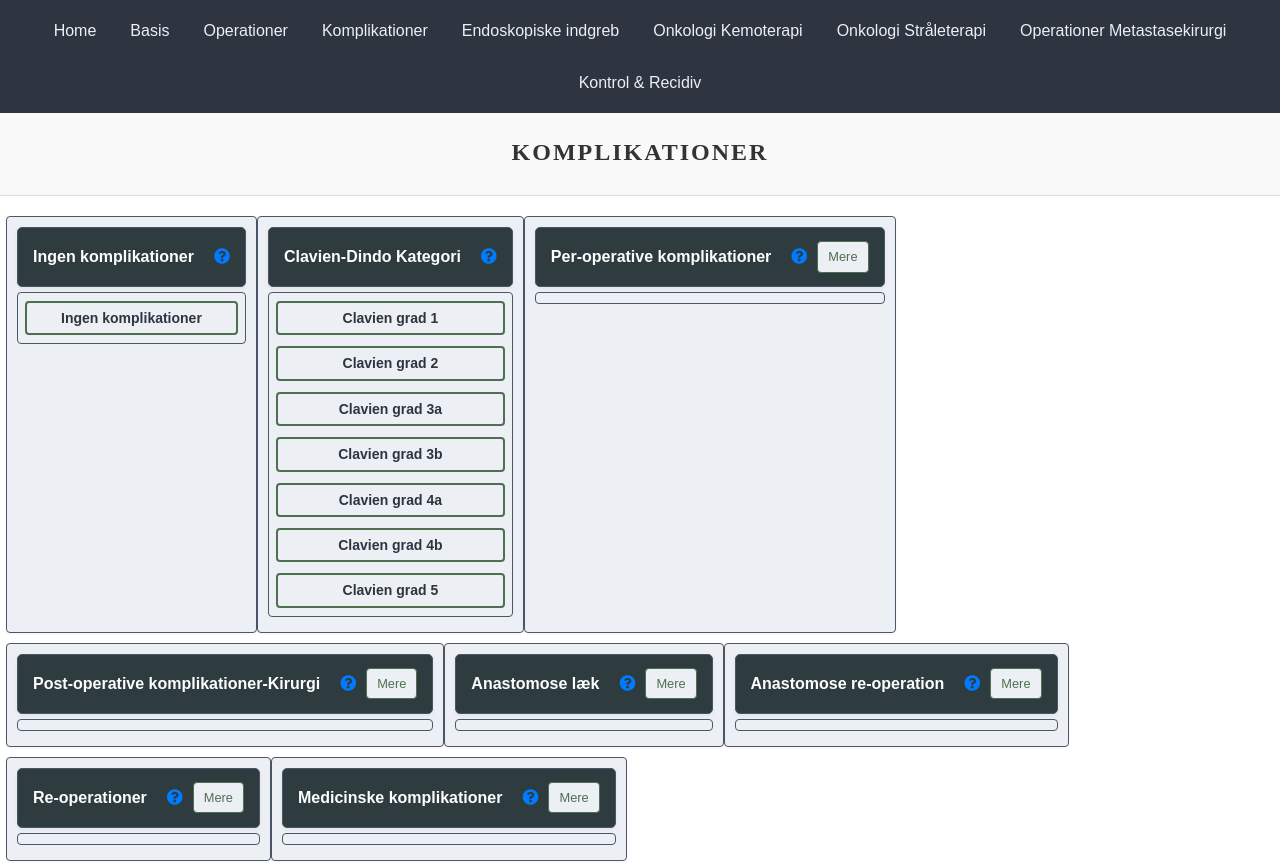
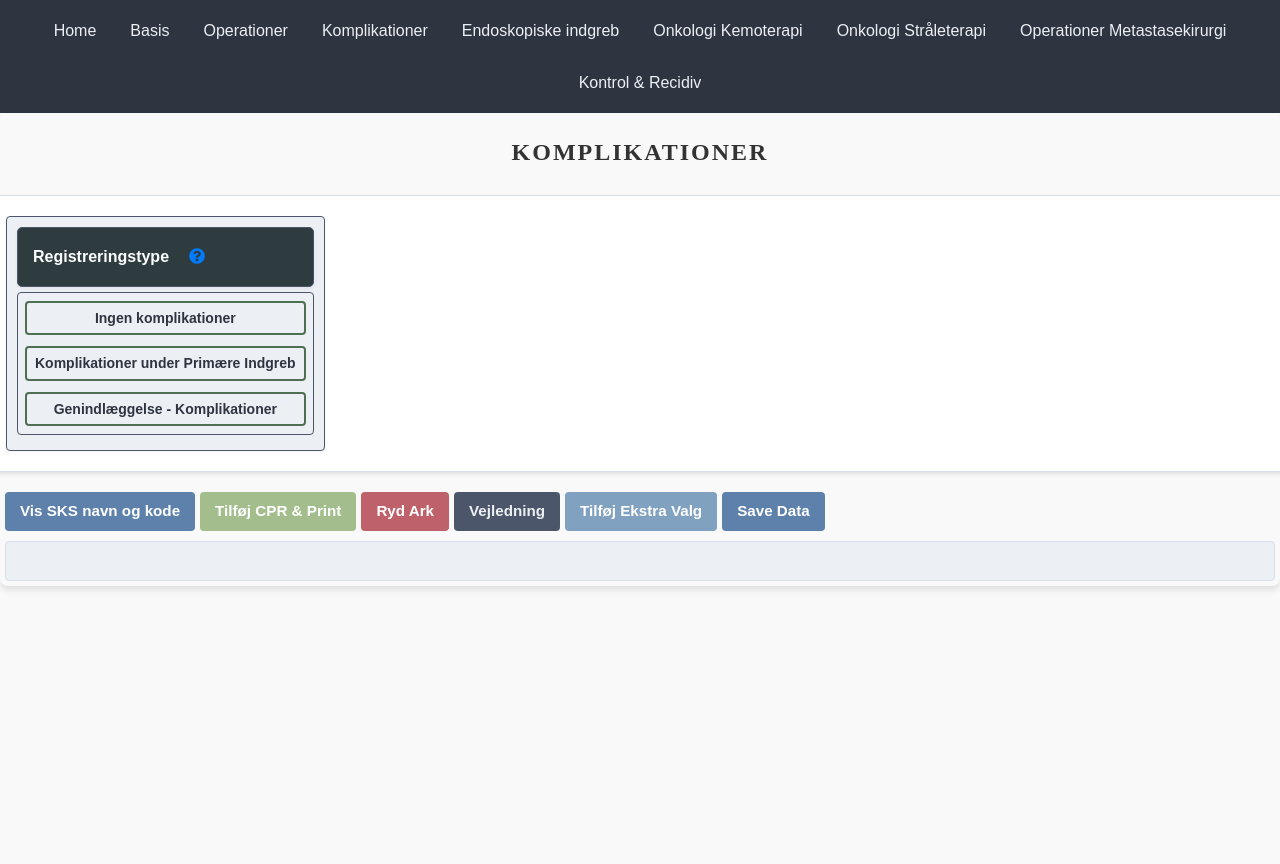
Before and after one commit to CrowMaster1/lpr, a plain HTML site: page page3.html in a window 1280 px wide. Shown: the top 864 px of the page. After the commit the page ends 800 px from the top, so only its background shows below. Drawn offline with nearby package versions, Linux system fonts and the light colour scheme.

Commit message:
Add context-based sub-sections to Komplikationer page
Page 3 now opens with a 3-way selector (Ingen komplikationer /
Komplikationer under Primære Indgreb / Genindlæggelse) that shows a
blue coding-guidance banner and reveals only the relevant groups.
Per-operative complications are hidden for Genindlæggelse context.
Context selector items are excluded from the SKS summary print.

- pages_script.js: InfoBanner group type, array OR support for showIf,
  attribute-based toggleUdvidet lookup
- summarymodal.js: respect SkipSummary flag on items
- page3_data.json: new Registreringstype group + showIf on all groups

Co-Authored-By: Claude Sonnet 4.6 <noreply@anthropic.com>

```diff
--- a/data/page3_data.json
+++ b/data/page3_data.json
@@ -1,8 +1,8 @@
 {
 	"Groups": [
 		{
-			"GroupHeading": "Ingen komplikationer",
-			"Description": "Kodes KUN såfremt forløbet har været ukompliceret - dvs ingen Clavion-Dindo Grad",
+			"GroupHeading": "Registreringstype",
+			"Description": "Vælg type af komplikationsregistrering for denne kontakt. 'Ingen komplikationer' kodes KUN såfremt forløbet har været ukompliceret.",
 			"AllowsMultipleSelections": false,
 			"SeeAlso": {
 				"URL": "https://manual.dccg-lpr.dk",
@@ -10,23 +10,52 @@
 			},
 			"Items": [
 				{
-					"LabelText": "Ingen komplikationer ",
-					"SKSnavn": "Ingen komplikationer ",
+					"LabelText": "Ingen komplikationer",
+					"SKSnavn": "Ingen komplikationer",
 					"SKScode": "VV00051",
-					"Vejledning": "",
+					"Vejledning": "Tillægskode til aktionsdiagnosen. Kodes KUN ved ukompliceret forløb - dvs. ingen Clavien-Dindo gradering.",
 					"DisplayType": "simple",
 					"Show": true
+				},
+				{
+					"LabelText": "Komplikationer under Primære Indgreb",
+					"SKSnavn": "Komplikationer under Primære Indgreb",
+					"SKScode": "PRIMAER",
+					"Vejledning": "Komplikationer registreres som bi-diagnoser til aktionsdiagnosen med tillægskode for grad (Clavien-Dindo).",
+					"DisplayType": "simple",
+					"Show": true,
+					"SkipSummary": true
+				},
+				{
+					"LabelText": "Genindlæggelse - Komplikationer",
+					"SKSnavn": "Genindlæggelse - Komplikationer",
+					"SKScode": "GENIND",
+					"Vejledning": "Komplikationen registreres som aktionsdiagnose på genindlæggelsen/ambulant besøg. Tilføj tillægskode for grad (Clavien-Dindo).",
+					"DisplayType": "simple",
+					"Show": true,
+					"SkipSummary": true
 				}
 			]
 		},
 		{
+			"GroupHeading": "Kodningsvejledning - Primære Indgreb",
+			"InfoBanner": "<strong>Primære Indgreb:</strong> Komplikationer registreres som <em>bi-diagnoser</em> til aktionsdiagnosen med tillægskode for grad (Clavien-Dindo). Samtlige komplikationer tilføjes. Der foretages en samlet opgørelse fra proceduren til udskrivelse/afslutning af kontakt.",
+			"showIf": { "Condition": "PRIMAER", "Value": true }
+		},
+		{
+			"GroupHeading": "Kodningsvejledning - Genindlæggelse",
+			"InfoBanner": "<strong>Genindlæggelse:</strong> Komplikationen der medførte genindlæggelsen registreres som <em>aktionsdiagnose</em> på genindlæggelsen/ambulant besøg. Tilføj tillægskode for grad (Clavien-Dindo).",
+			"showIf": { "Condition": "GENIND", "Value": true }
+		},
+		{
 			"GroupHeading": "Clavien-Dindo Kategori",
-			"Description": "Inkluderer i DCCG både kirurgiske og medicinske",
+			"Description": "Inkluderer i DCCG både kirurgiske og medicinske komplikationer. Det er den værste komplikation som bestemmer graden.",
 			"AllowsMultipleSelections": false,
 			"SeeAlso": {
 				"URL": "https://manual.dccg-lpr.dk",
 				"LinkText": "DCCG LPR manual"
 			},
+			"showIf": { "Condition": ["PRIMAER", "GENIND"], "Value": true },
 			"Items": [
                 {
                     "LabelText": "Clavien grad 1",
@@ -102,6 +131,7 @@
 				"URL": "",
 				"LinkText": ""
 			},
+			"showIf": { "Condition": "PRIMAER", "Value": true },
 			"Items": [
 				{
 					"LabelText": "Per-operativ blødning UNS",
@@ -333,6 +363,7 @@
 				"URL": "https://manual.dccg-lpr.dk",
 				"LinkText": "DCCG LPR manual"
 			},
+			"showIf": { "Condition": ["PRIMAER", "GENIND"], "Value": true },
 			"Items": [
 				{
 					"LabelText": "Post-operativ blødning UNS",
@@ -358,7 +389,7 @@
                     "DisplayType": "udvidet",
                     "Show": true
                 },
-				                {
+				{
                     "LabelText": "Post-op intra abd. abscess",
                     "SKSnavn": "Post-op intra abd. abscess",
                     "SKScode": "DT814B",
@@ -404,6 +435,7 @@
 				"URL": "https://manual.dccg-lpr.dk",
 				"LinkText": "DCCG LPR manual"
 			},
+			"showIf": { "Condition": ["PRIMAER", "GENIND"], "Value": true },
 			"Items": [
                 {
                     "LabelText": "Anastomoselækage, type A",
@@ -441,6 +473,7 @@
 				"URL": "https://manual.dccg-lpr.dk",
 				"LinkText": "DCCG LPR manual"
 			},
+			"showIf": { "Condition": ["PRIMAER", "GENIND"], "Value": true },
 			"Items": [
                 {
                     "LabelText": "Re-operation anastomose insuff - åben",
@@ -489,6 +522,7 @@
 				"URL": "https://manual.dccg-lpr.dk",
 				"LinkText": "DCCG LPR manual"
 			},
+			"showIf": { "Condition": ["PRIMAER", "GENIND"], "Value": true },
 			"Items": [
 				{
 					"LabelText": "Sutur af sårruptur efter gastroenterologisk operation",
@@ -603,7 +637,6 @@
 					"Show": true
 				}
 			]
-
 		},
 		{
 			"GroupHeading": "Medicinske komplikationer",
@@ -616,6 +649,7 @@
 				"URL": "https://manual.dccg-lpr.dk",
 				"LinkText": "DCCG LPR manual"
 			},
+			"showIf": { "Condition": ["PRIMAER", "GENIND"], "Value": true },
 			"Items": [
 				{
 					"LabelText": "Postoperativ sepsis",
--- a/js/pages_script.js
+++ b/js/pages_script.js
@@ -101,6 +101,16 @@ function generateDataEntry(data) {
 
     // Iterate through each group in the data
     data.Groups.forEach((group, groupIndex) => {
+        // ponytail: InfoBanner groups render as alert divs, not group-boxes
+        if (group.InfoBanner !== undefined) {
+            const bannerDiv = document.createElement('div');
+            bannerDiv.className = 'info-banner alert alert-info w-100 mb-3';
+            bannerDiv.setAttribute('data-group-index', groupIndex);
+            bannerDiv.innerHTML = group.InfoBanner;
+            dataEntryDiv.appendChild(bannerDiv);
+            return;
+        }
+
         const inputType = group.AllowsMultipleSelections ? 'checkbox' : 'radio';
 
         const groupDiv = document.createElement('div');
@@ -225,7 +235,7 @@ function updateGroupVisibility() {
 
     // Iterate over groups and handle visibility
     options.Groups.forEach((group, groupIndex) => {
-        const groupElement = document.querySelector(`.group-box[data-group-index="${groupIndex}"]`);
+        const groupElement = document.querySelector(`.group-box[data-group-index="${groupIndex}"], .info-banner[data-group-index="${groupIndex}"]`);
 
         if (!groupElement) {
             console.warn(`Group element for "${group.GroupHeading}" not found in the DOM.`);
@@ -233,9 +243,10 @@ function updateGroupVisibility() {
         }
 
         if (group.showIf) {
-            // Handle groups with showIf condition
+            // Handle groups with showIf condition; Condition can be a string or array (OR logic)
             const { Condition, Value } = group.showIf;
-            const shouldShow = selectedSKScodes.has(Condition) === Value;
+            const conditions = Array.isArray(Condition) ? Condition : [Condition];
+            const shouldShow = conditions.some(c => selectedSKScodes.has(c)) === Value;
 
             console.log(`Group: ${group.GroupHeading}, Condition: ${Condition}, Should Show: ${shouldShow}`);
             groupElement.style.display = shouldShow ? 'block' : 'none';
@@ -261,7 +272,7 @@ function attachVisibilityHandlers() {
 //////////////////////////////////////////////////////////////////////////////////////////////////////////////////////////////////
 
 function toggleUdvidet(groupIndex) {
-    const groupBox = document.querySelectorAll('.group-box')[groupIndex];
+    const groupBox = document.querySelector(`.group-box[data-group-index="${groupIndex}"]`);
     const udvidetItems = groupBox.querySelectorAll('.udvidet-item');
     const toggleButton = groupBox.querySelector('.toggle-udvidet');
 
--- a/js/summarymodal.js
+++ b/js/summarymodal.js
@@ -28,6 +28,7 @@ function showSummary() {
                 const itemData = groupData.Items.find(item => item.LabelText === labelText);
                 if (itemData) {
                     console.log("Found item data:", itemData);
+                    if (itemData.SkipSummary) return; // context-selector items, not real SKS codes
                     const SKScode = itemData.SKScode || "Unknown";
                     const SKSnavn = itemData.LabelText;
 
@@ -49,6 +50,12 @@ function showSummary() {
     savedSelections.forEach(selection => {
         console.log("Processing saved selection:", selection);
         if (!displayedSelections.has(`${selection.group}-${selection.label}`)) {
+            // Check SkipSummary on the source item (e.g. context-selector items)
+            const groupData = options && options.Groups && options.Groups.find(g => g.GroupHeading === selection.group);
+            if (groupData && groupData.Items) {
+                const itemData = groupData.Items.find(i => i.LabelText === selection.label);
+                if (itemData && itemData.SkipSummary) return;
+            }
             const sksAndVph = vphData[selection.label] ? `${selection.SKS} + VPH${vphData[selection.label]}` : selection.SKS;
             content += `<tr><td>${selection.SKSnavn}</td><td>${sksAndVph}</td></tr>`;
             displayedSelections.add(`${selection.group}-${selection.label}`);
--- a/page3.html
+++ b/page3.html
@@ -15,12 +15,12 @@
 	<link rel="stylesheet" href="css/questionmark.css">
 	<link rel="stylesheet" href="css/tooltips.css">
 	<link rel="stylesheet" href="css/pagebuttonstyle.css">
-	<script src="js/pages_script.js?v=1.0" defer></script>
+	<script src="js/pages_script.js?v=1.1" defer></script>
 	<script src="js/cprmodal.js?v=1.0" defer></script>
 	<script src="js/vphmodal.js?v=1.0" defer></script>
 	<script src="js/saveload_script.js?v=1.0" defer></script>
 	<script src="js/vejledningmodal.js?v=1.0" defer></script>
-	<script src="js/summarymodal.js?v=1.0" defer></script>
+	<script src="js/summarymodal.js?v=1.1" defer></script>
 	<script src="js/addextramodal.js?v=1.0" defer></script>
 </head>
 <body data-page-id="page3"> <!-- ÆNDRE HER -->
```
